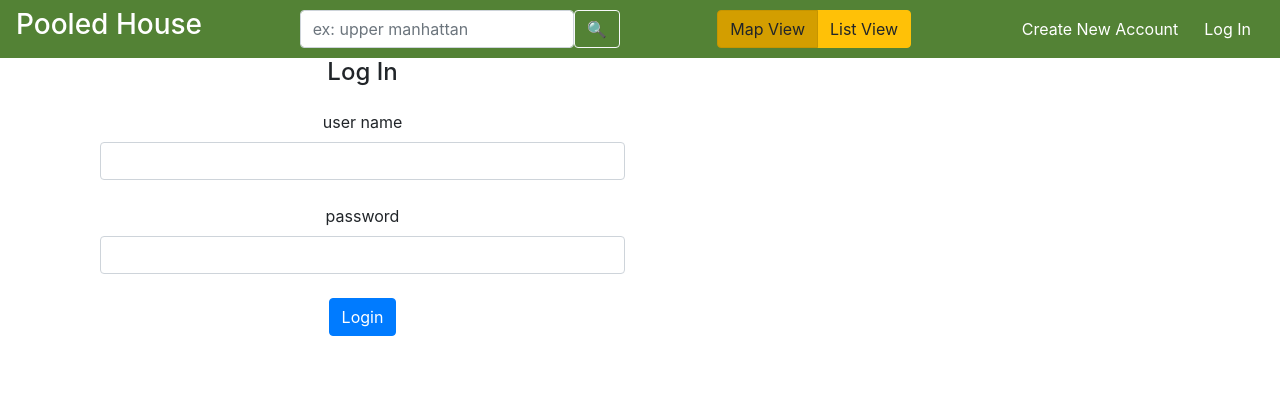
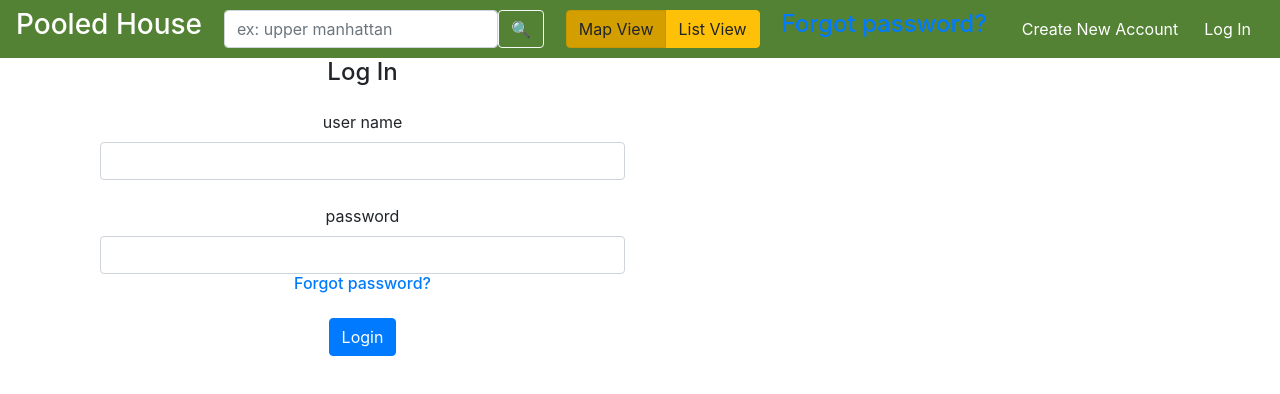
Before and after one commit to FarhanHyder/PooledHouse, a React (Create React App) app in the folder front-end/: page / in a window 1280 px wide. Shown: the top 394 px of the page. Built offline with nearby package versions, Linux system fonts and the light colour scheme.

Commit message:
forgot password?

```diff
--- a/front-end/src/App.js
+++ b/front-end/src/App.js
@@ -31,6 +31,7 @@ class App extends Component {
             <ToggleButton value={2} variant="warning">List View</ToggleButton>
           </ToggleButtonGroup>
         </ButtonToolbar>
+        <h4><a href = "">Forgot password?</a></h4>
 
         <ButtonToolbar>
           <Button href="#" variant="link" className="text-color-white">Create New Account</Button>
@@ -40,9 +41,7 @@ class App extends Component {
       </Navbar>
 
       <Container>
-        <Login>
-
-        </Login>
+        <Login />
       </Container>
       </div>
     );
--- a/front-end/src/Login/Login.js
+++ b/front-end/src/Login/Login.js
@@ -21,7 +21,8 @@ const LoginPage = () => {
                         id=""
                         className="form-control"
                         />
-                        <div className= "text-center mt-4">
+                        <h6><a href = "">Forgot password?</a></h6>
+                        <div className="text-center mt-4">
                             <Button color="indigo" type="submit">Login</Button>
                         </div>
                     </form>
```
